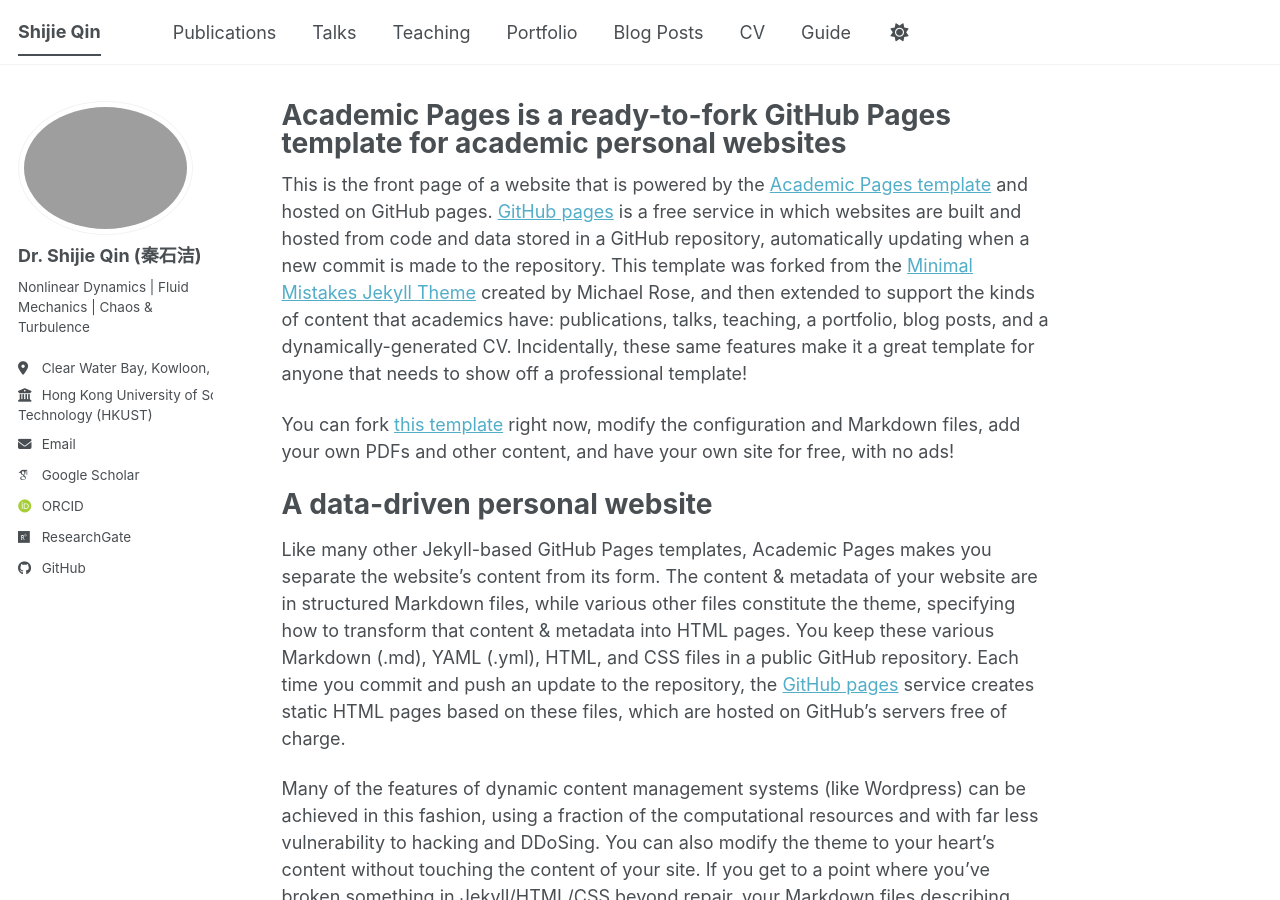
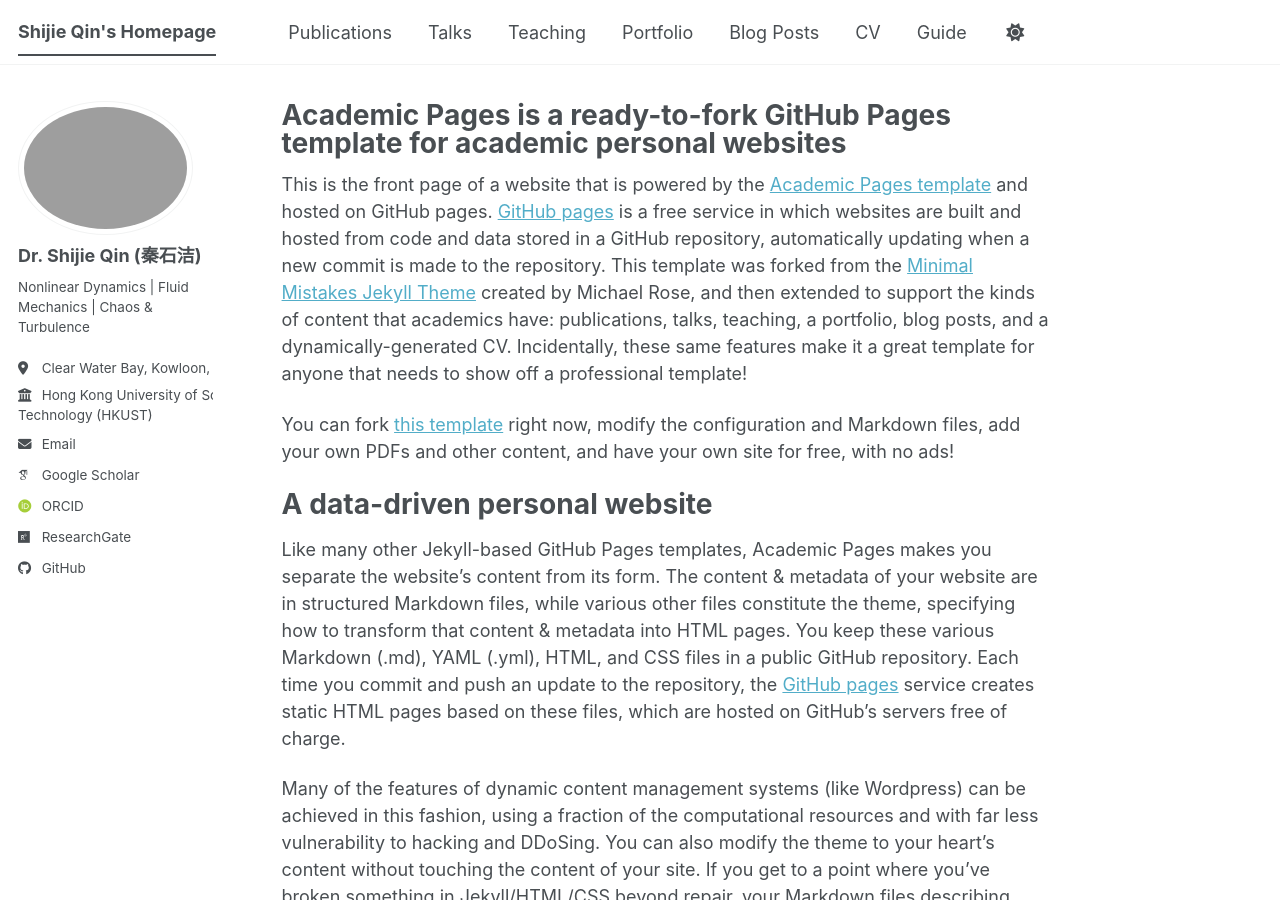
Before and after one commit to sjqin/sjqin.github.io, a Jekyll site: the page built from _pages/about.md, in a window 1280 px wide and 900 px high. Built offline with Jekyll 4.4.1, drawn with Linux system fonts in a browser that asks for light colours; some web fonts are replaced; a script bundle is joined from its source files by our own code; library files that are not in the unit come from our copies.

Commit message:
Update _config.yml

```diff
--- a/_config.yml
+++ b/_config.yml
@@ -9,7 +9,7 @@
 # Basic Site Settings
 locale                   : "en-US"
 site_theme               : "default" # The available themes options are "default", "air", "sunrise", "mint", "dirt" and "contrast"
-title                    : "Shijie Qin"
+title                    : "Shijie Qin's Homepage"
 title_separator          : "-"
 name                     : &name "Shijie Qin"
 description              : &description "Shijie Qin's academic portfolio"   # Update this with a general description of your site, this is the default if not overridden by a page
```
